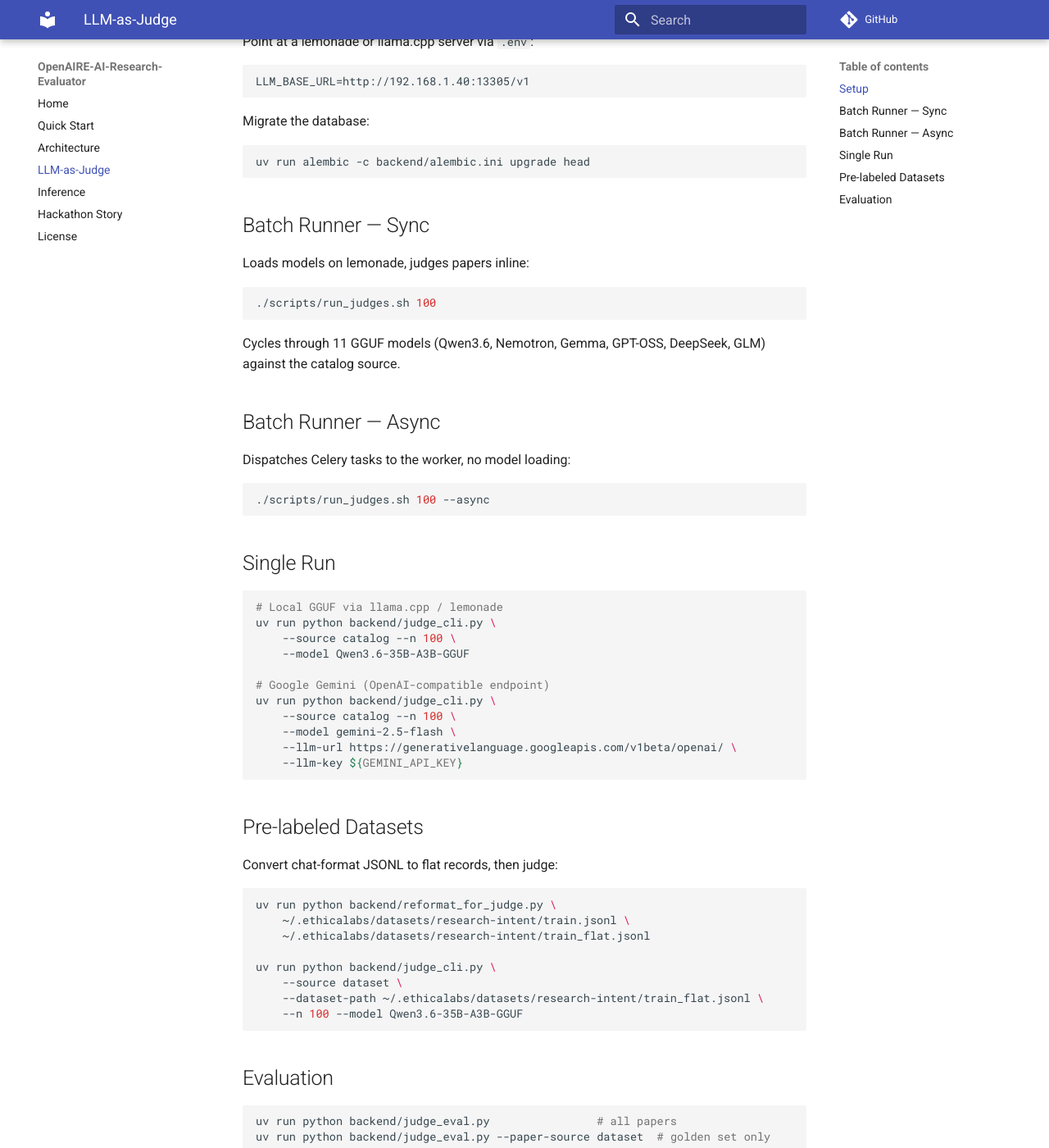
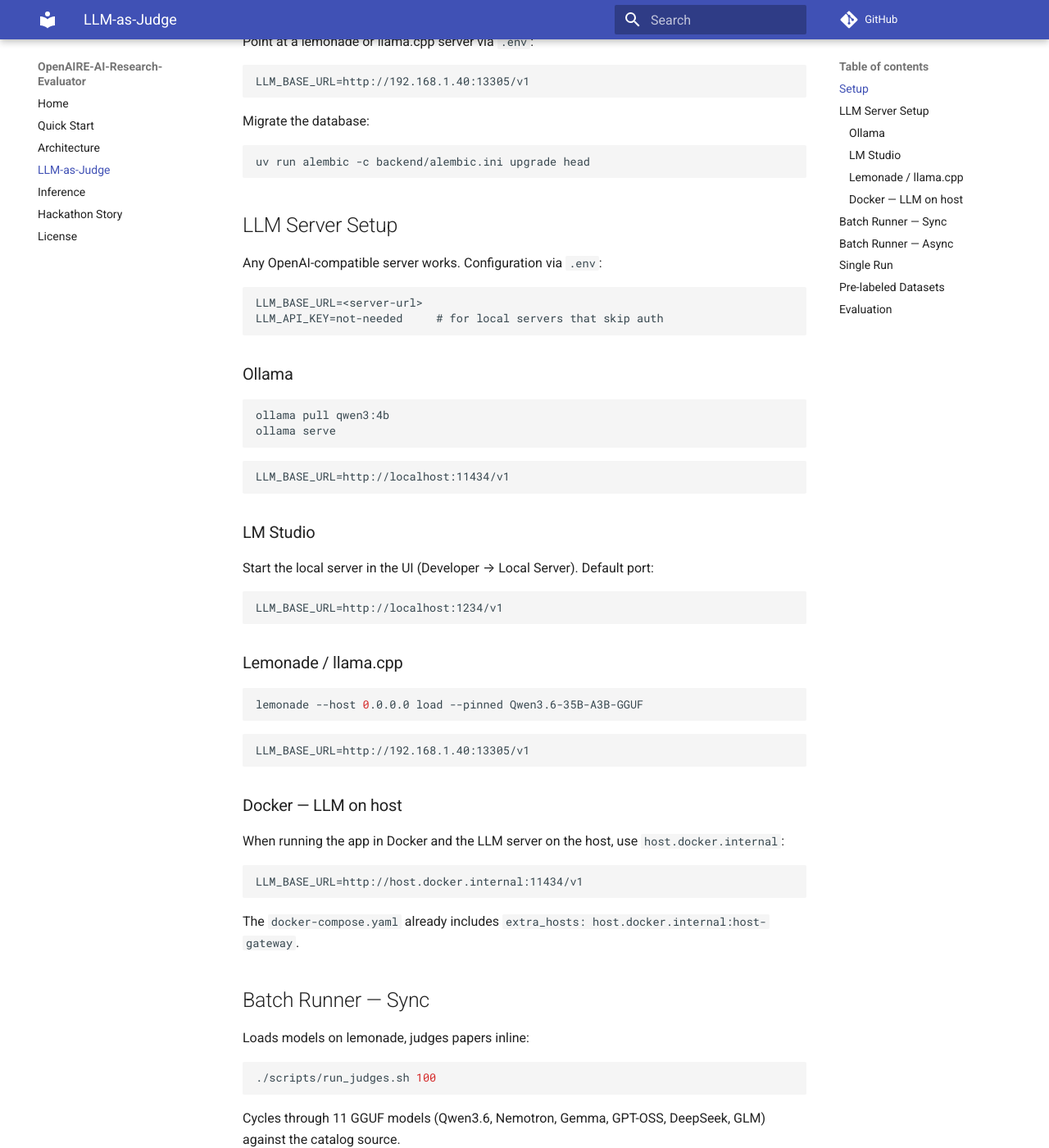
Before and after one commit to ethicalabs-ai/OpenAIRE-AI-Research-Evaluator, an MkDocs documentation site: the page built from docs/llm-as-judge.md, in a window 1280 px wide and 1400 px high, scrolled down 284 px. Shown: the whole window at 82% size. Built offline with MkDocs 1.6.1 and Material for MkDocs 9.7.7, drawn with Linux system fonts in a browser that asks for light colours; comment, search, counter and statistics services are not loaded.

Commit message:
docs: LLM server setup guide — ollama, LM Studio, lemonade, Docker host.docker.internal

````diff
--- a/docs/llm-as-judge.md
+++ b/docs/llm-as-judge.md
@@ -15,6 +15,54 @@ Migrate the database:
 ```bash
 uv run alembic -c backend/alembic.ini upgrade head
 ```
+
+## LLM Server Setup
+
+Any OpenAI-compatible server works. Configuration via `.env`:
+
+```env
+LLM_BASE_URL=<server-url>
+LLM_API_KEY=not-needed     # for local servers that skip auth
+```
+
+### Ollama
+
+```bash
+ollama pull qwen3:4b
+ollama serve
+```
+
+```env
+LLM_BASE_URL=http://localhost:11434/v1
+```
+
+### LM Studio
+
+Start the local server in the UI (Developer → Local Server). Default port:
+
+```env
+LLM_BASE_URL=http://localhost:1234/v1
+```
+
+### Lemonade / llama.cpp
+
+```bash
+lemonade --host 0.0.0.0 load --pinned Qwen3.6-35B-A3B-GGUF
+```
+
+```env
+LLM_BASE_URL=http://192.168.1.40:13305/v1
+```
+
+### Docker — LLM on host
+
+When running the app in Docker and the LLM server on the host, use `host.docker.internal`:
+
+```env
+LLM_BASE_URL=http://host.docker.internal:11434/v1
+```
+
+The `docker-compose.yaml` already includes `extra_hosts: host.docker.internal:host-gateway`.
 
 ## Batch Runner — Sync
 
````
